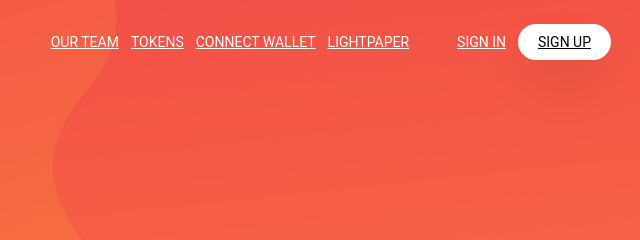
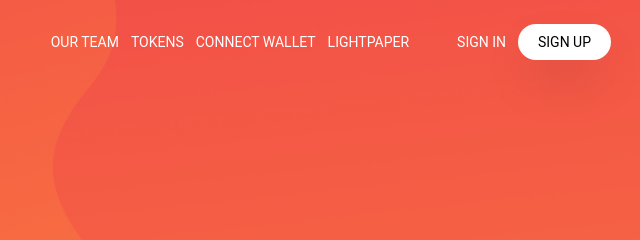
Before and after one commit to asilbekcodes/Landing-page, a website: page index.html in a window 1280 px wide. Shown: the top 240 px of the page, 585-1225 px from the left. Drawn offline with Linux system fonts and the light colour scheme.

Commit message:
figma end

```diff
--- a/index.html
+++ b/index.html
@@ -24,17 +24,17 @@
                 <i class="fa-solid fa-bars"></i>
             </div>
             <nav class="hidden md:flex md:flex-row md:gap-10 items-center justify-between text-white flex-col ">
-                <ul class="">
-                    <li class="main-link"><a class="underline decoration-[none]" href="#">our team</a></li>
-                    <li class="main-link"><a class="underline" href="#">tokens</a></li>
-                    <li class="main-link"><a class="underline" href="#">connect wallet</a></li>
-                    <li class="main-link"><a class="underline" href="#">lightpaper</a></li>
+                <ul class="no-underline">
+                    <li class="main-link"><a class="no-underline " href="#">our team</a></li>
+                    <li class="main-link"><a class="no-underline" href="#">tokens</a></li>
+                    <li class="main-link"><a class="no-underline" href="#">connect wallet</a></li>
+                    <li class="main-link"><a class="no-underline" href="#">lightpaper</a></li>
                 </ul>
                 <ul class="">
-                    <li class="main-link"><a class="underline" href="#">sign in</a></li>
+                    <li class="main-link"><a class="no-underline" href="#">sign in</a></li>
                     <li
                         class="main-link main-btn bg-white text-black transition-all duration-300 hover:bg-green shadow-2xl">
-                        <a class="underline" href="#">sign
+                        <a class="no-underline" href="#">sign
                             up</a>
                     </li>
                 </ul>
@@ -320,7 +320,7 @@
     </section>
     <!-- end details section  -->
     <!-- start footer  -->
-    <footer class="py-20">
+    <footer class="py-20 ">
         <div class="container text-white">
             <div
                 class="grid grid-cols-1 grid-rows-3 md:grid-cols-2 md:grid-rows-2 lg:grid-cols-3 lg:grid-rows-1 items-center justify-center justify-items-center gap-5">
```
